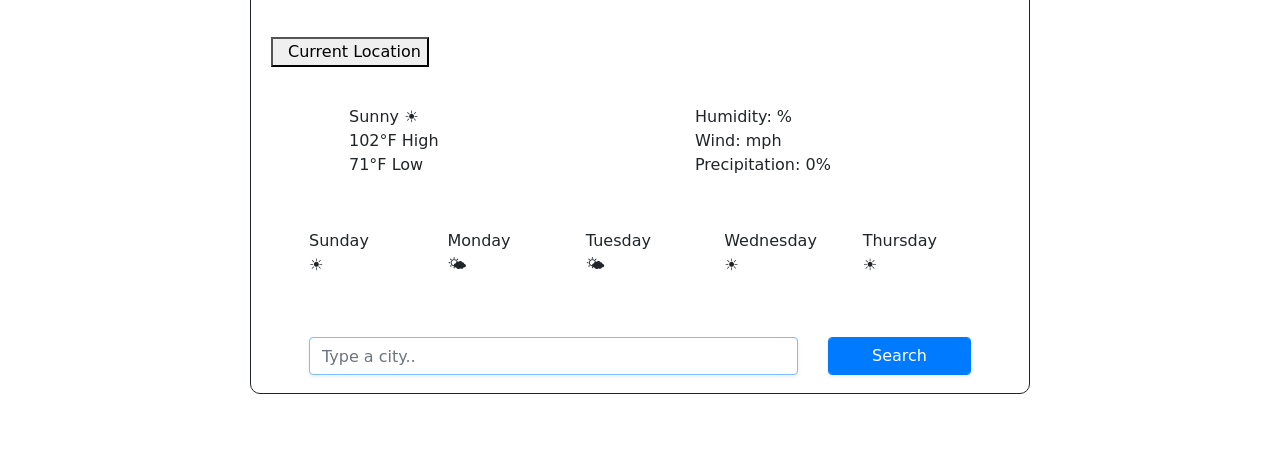
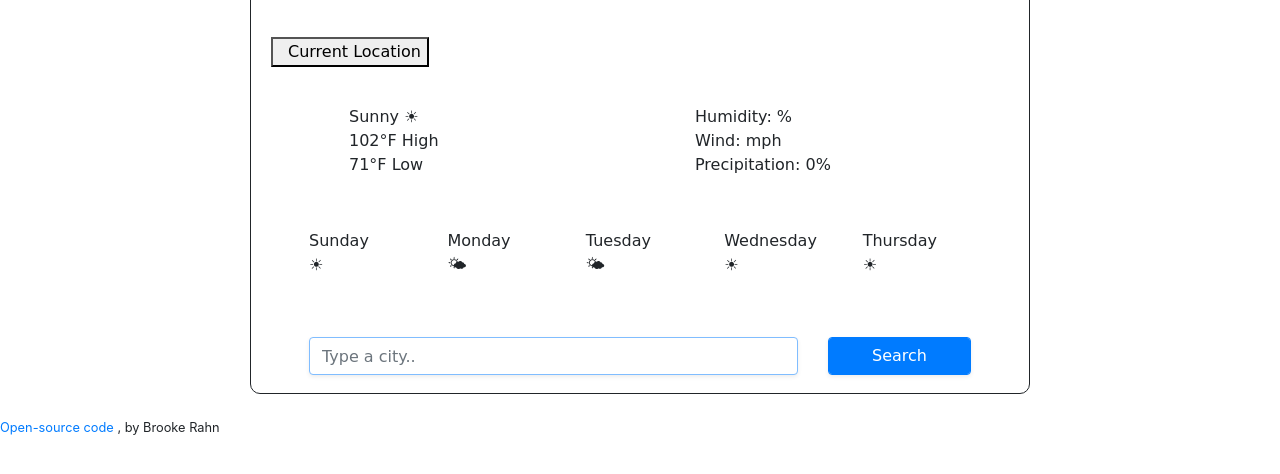
Before and after one commit to be-rahn/Weather-app-project, a plain HTML site: page index.html in a window 1280 px wide. Shown: the part 150-624 px from the top of the page. Drawn offline with nearby package versions, Linux system fonts and the light colour scheme; a web font is replaced by a local one.

Commit message:
Update index.html

```diff
--- a/index.html
+++ b/index.html
@@ -95,6 +95,10 @@
         </form>
       </div>
     </div>
+    <small>
+    <a href="" target="_blank">Open-source code</a>
+    , by Brooke Rahn
+    </small>
     <script src="script.js"></script>
   </body>
 </html>
```
